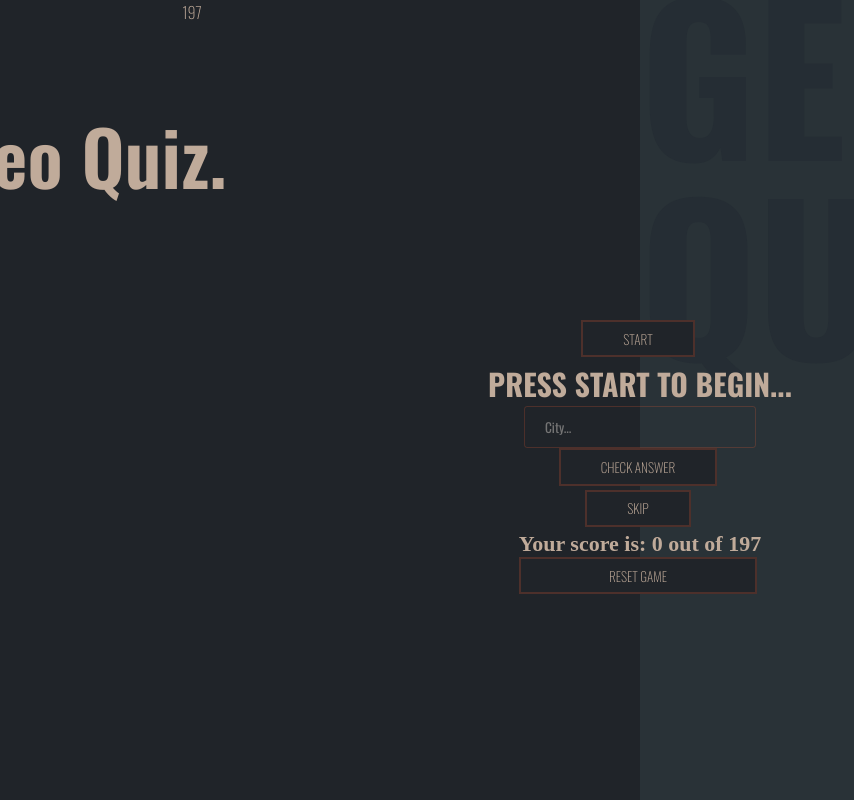
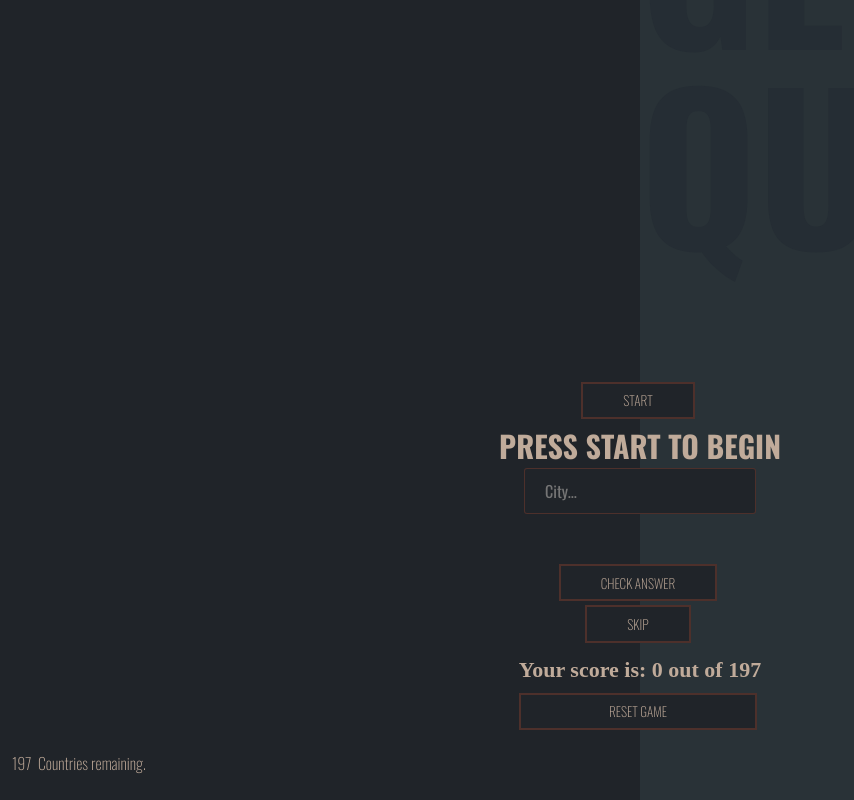
Before and after one commit to lucaswatts/geo-guesser, a React (Create React App) app: page / in a window 1280 px wide. Shown: the whole page, without its empty margins (0-854 px from the left). Built offline with nearby package versions, Linux system fonts and the light colour scheme; a web font is replaced by a local one.

Commit message:
added country progress bar, fixed a bug caused by splice prepending refreshing displaying new text, fixed wonky element behaviours in css using position absolute

```diff
--- a/src/components/App.css
+++ b/src/components/App.css
@@ -5,7 +5,7 @@
 }
 
 .inactive.btn {
-  display: none;
+  visibility: hidden;
 }
 
 #parentContainer {
@@ -65,11 +65,13 @@ p {
 
 #content {
   background-color: #11111100;
+  position: absolute;
+  bottom: 0px;
+  width: 100%;
   display: flex;
   justify-content: center;
   flex-direction: column;
   align-items: center;
-  padding-top: 25%;
 }
 
 
@@ -87,9 +89,7 @@ p {
 
 #mainTitle {
   display: inline;
-  position: relative;
-  top: 100px;
-  right: 690px;
+  position: fixed;
   font-family: 'Oswald', sans-serif;
   font-weight: 600;
   font-size: 75px;
@@ -124,6 +124,8 @@ p {
   font-family: 'Quattrocento', serif;
   font-size: 22px;
   position: relative;
+  margin-bottom: 10px;
+  margin-top: 10px;
 }
 
 #scoreCount {
@@ -135,18 +137,18 @@ p {
   position: relative;
 }
 
-/* #resetBtn {
-  position: relative;
+#resetBtn {
+  margin-bottom: 50px;
 }
 
 
 #startBtn {
-  position: relative;
+  transition: all 0.5s;
 }
 
 #checkAnswer {
-  position: relative;
-} */
+  margin-top: 50px;
+}
 
 
 .btn {
@@ -175,7 +177,7 @@ p {
   width: 215px;
   padding: 10px 0 10px 15px;
   color: #c0ab9a;
-  background: #efefef00;
+  background: #202429;
   border: 0;
   border-radius: 3px;
   outline: 0;
@@ -183,6 +185,7 @@ p {
   transition: all .3s ease-in-out;
   border: 1px solid #ff613233;
   font-family: 'Oswald', sans-serif;
+  font-size: 12pt;
   font-weight: 400;
   z-index: 400;
 }
@@ -195,8 +198,27 @@ p {
   font-family: 'Oswald', sans-serif;
   font-weight: 200;
   position: absolute;
-  top: 0px;
-  padding-left: 5%;
+  bottom: 25px;
+  left: 12px;
   background-color: #11111100;
-  padding-right: 75%;
+  font-style: bold;
 }
+
+.bottomLeftTextTwo {
+  font-family: 'Oswald', sans-serif;
+  font-weight: 200;
+  position: absolute;
+  bottom: 25px;
+  left: 38px;
+  background-color: #11111100;
+}
+
+#progressBar {
+  background-color: #c0ab9a55;
+  position: absolute;
+  bottom: 0px;
+  width: 0%;
+  height: 25px;
+  z-index: 1000;
+  left: 0px;
+}
--- a/src/components/Country.js
+++ b/src/components/Country.js
@@ -11,6 +11,7 @@ constructor(props) {
   this.state = {
     randNum: 1,
     score: 0,
+    progress: 0,
   };
 }
 
@@ -44,12 +45,14 @@ constructor(props) {
   check() {
     const countryInput = document.getElementById('name');
     const city = document.getElementById('country');
+
     if (countryInput.value == Countries.data[this.state.randNum].Country){
       console.log(Countries.data[this.state.randNum].Country);
       Countries.data.splice(this.state.randNum,1);
       this.newCity();
       this.state.score = this.state.score +1;
       this.updateScore();
+      countryInput.value = '';
     }
     console.log(Countries.data[this.state.randNum].Country);
     this.updateRemainingPlaces();
@@ -58,13 +61,30 @@ constructor(props) {
   skip() {
     const cityDisplay = document.getElementById('country');
     this.setState({ randNum: this.state.randNum = Math.floor(Math.random() * Countries.data.length -1 + 1)})
-    console.log('game starting');
+    console.log('skipping...');
+    Countries.data.splice(this.state.randNum,1);
     cityDisplay.innerHTML = Countries.data[this.state.randNum].City;
-    Countries.data.splice(this.state.randNum,1);
+
     this.updateRemainingPlaces();
+    this.progressBar();
   }
 
+  reset() {
+    const country = document.getElementById('country');
+    const input = document.getElementById('name');
+    const startBtn = document.getElementById('startBtn');
+    country.innerHTML = 'You reset geo quiz. Press start to begin';
+    input.value = 'City...';
+    startBtn.classList.remove('inactive');
+    this.state.score = 0;
+  }
 
+  progressBar() {
+   const bar = document.getElementById('progressBar');
+   this.state.progress = this.state.progress + 0.5076;
+   bar.style.width = `${this.state.progress}%`;
+
+  }
 
   render() {
   return (
@@ -72,8 +92,8 @@ constructor(props) {
        <button id="startBtn" className="btn" onClick={() => this.startGame()} type="button">
         Start
       </button>
-      <p id="country">Press start to begin...</p>
-      <input className="game-input" id="name" type="text" placeholder="City..." />
+      <p id="country">Press start to begin</p>
+      <input className="game-input" onKeyUp={() => this.check()} id="name" type="text" placeholder="City..." />
       <button onClick={() => this.check()} id="checkAnswer" className="btn">
         Check Answer
       </button>
@@ -87,11 +107,12 @@ constructor(props) {
       </div>
       {/* <p className="bottomLeftText" id="message">Press start, and then guess which Country the displayed City Belongs to.<br></br> Good luck!</p> */}
       <br></br>
-      <p className="bottomLeftText" id="placesRemaining">197</p>
+      <p className="bottomLeftText" id="placesRemaining">197</p><p className="bottomLeftTextTwo">Countries remaining.</p>
+
+      <div id="progressBar"></div>
+    </div>
 
 
-
-    </div>
   );
   }
 }
--- a/src/data/countries.json
+++ b/src/data/countries.json
@@ -736,7 +736,7 @@
       "Country": "Uganda"
     },
     {
-      "City": "Kiew",
+      "City": "Kiev",
       "Country": "Ukraine"
     },
     {
```
